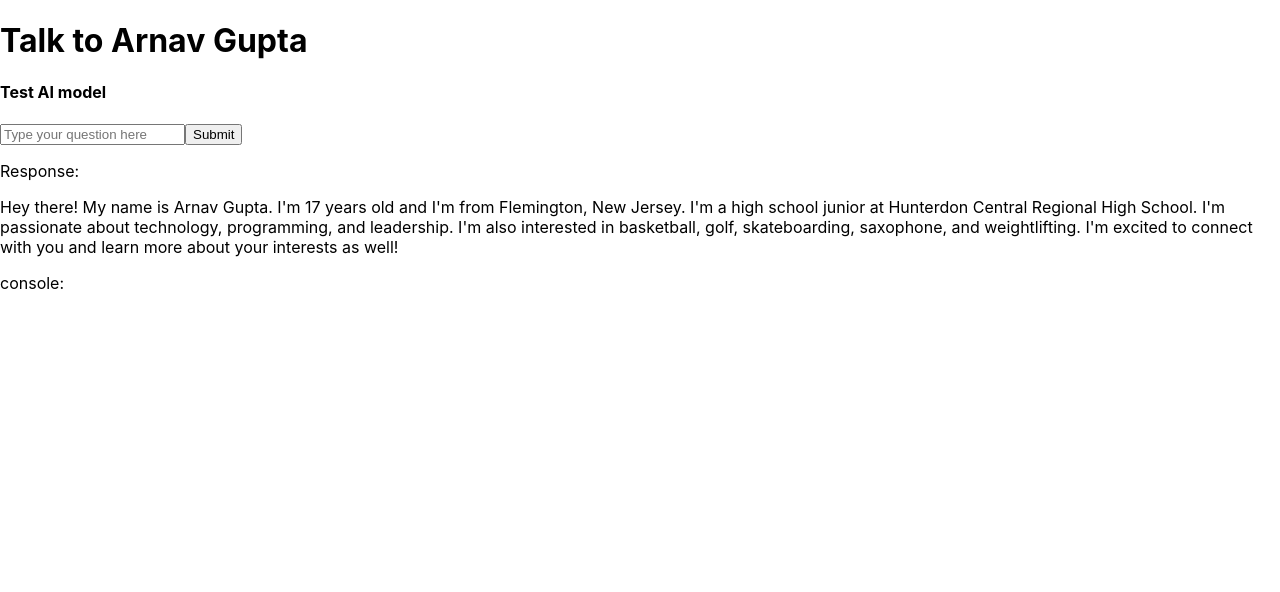
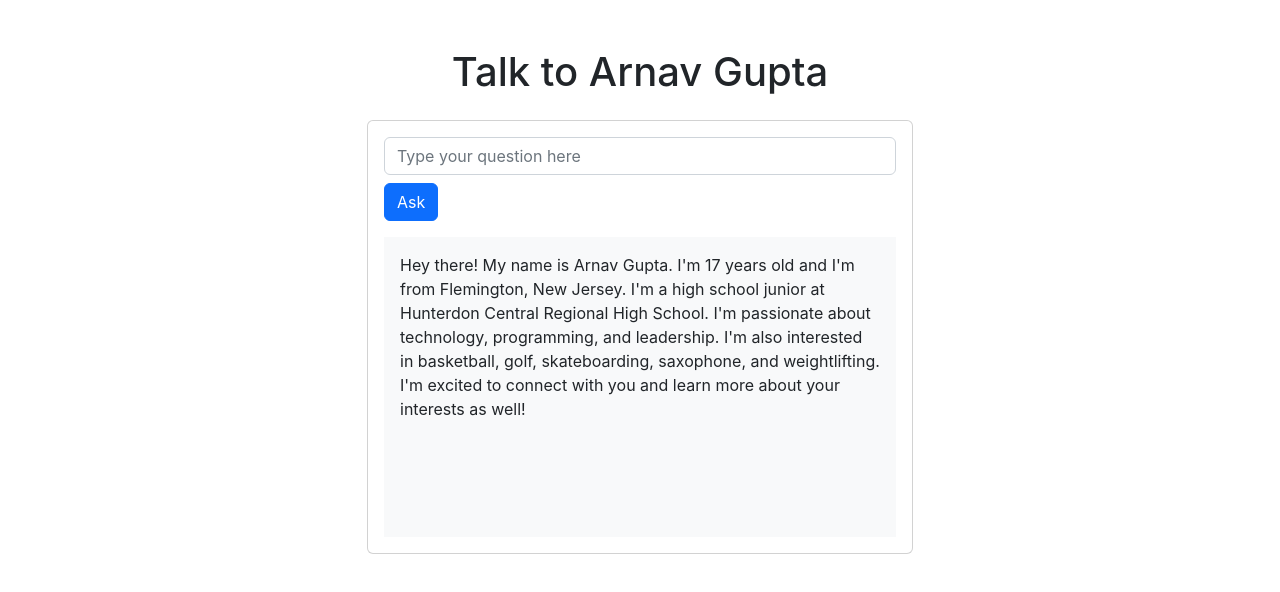
Before and after one commit to ArnavGupta23/AI-Model, a React (Create React App) app: page / in a window 1280 px wide. Shown: the top 592 px of the page. Built offline with nearby package versions, Linux system fonts and the light colour scheme; no server answers.

Commit message:
updated ui

```diff
--- a/package.json
+++ b/package.json
@@ -7,6 +7,7 @@
     "@testing-library/jest-dom": "^5.17.0",
     "@testing-library/react": "^13.4.0",
     "@testing-library/user-event": "^13.5.0",
+    "bootstrap": "^5.2.3",
     "react": "^18.3.1",
     "react-dom": "^18.3.1",
     "react-scripts": "5.0.1",
--- a/public/index.html
+++ b/public/index.html
@@ -10,6 +10,7 @@
       content="Web site created using create-react-app"
     />
     <link rel="apple-touch-icon" href="%PUBLIC_URL%/logo192.png" />
+    <link href="https://cdn.jsdelivr.net/npm/bootstrap@5.2.0/dist/css/bootstrap.min.css" rel="stylesheet">
     <!--
       manifest.json provides metadata used when your web app is installed on a
       user's mobile device or desktop. See https://developers.google.com/web/fundamentals/web-app-manifest/
--- a/src/App.js
+++ b/src/App.js
@@ -1,6 +1,7 @@
 import modelText from './modelText';
 import React, { useState } from 'react';
 const { GoogleGenerativeAI } = require("@google/generative-ai");
+
 
 function App() {
   const [question, setQuestion] = useState('');
@@ -50,34 +51,37 @@ function App() {
     const result = await chat.sendMessage(question);
     const apiResponse = await result.response;
     setResponse(apiResponse.text());
-
     setIsLoading("Done!");
   };
 
   return (
-    <div className="App">
-      <h1>Talk to Arnav Gupta</h1>
-      <h4>Test AI model</h4>
-      <form onSubmit={handleSubmit}>
+    <div className="container my-5">
+      <div className="row">
+        <div className="col-md-6 offset-md-3">
+          <h1 className="text-center mb-4">Talk to Arnav Gupta</h1>
+          <div className="card">
+            <div className="card-body">
+              <form onSubmit={handleSubmit} className="mb-3">
                 <input
                   type="text"
+                  className="form-control mb-2"
                   value={question}
                   onChange={handleQuestionChange}
                   placeholder="Type your question here"
                 />
-        <button type="submit">Submit</button>
+                <button type="submit" className="btn btn-primary">Ask</button>
               </form>
-      <div>
-        <p>Response:</p>
+              <div className="chat-responses p-3" style={{ height: "300px", overflowY: "auto", background: "#f8f9fa" }}>
                 <p>{response}</p>
               </div>
-    <span>console: {isLoading}</span>
-{/*
-    <button onClick={test}>test</button>
-    <span>test: {istesting}</span>
-     */}
+              <small className="text-muted">{isLoading}</small>
+            </div>
+          </div>
+        </div>
+      </div>
     </div>
   );
 }
 
+
 export default App;
```
Also changed, not shown: 1 other file (tests, documents, lock files or other folders). Lines whose indentation alone changed are shown as unchanged.
